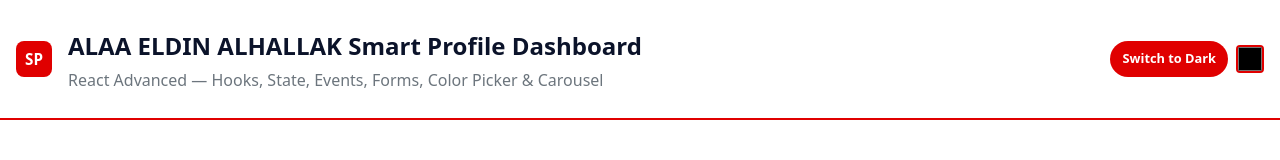
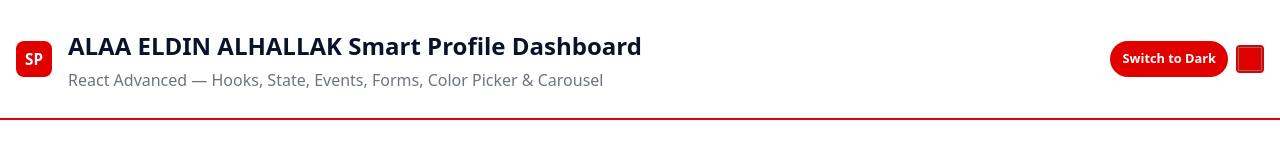
Before and after one commit to hashemabokasem2-creator/Image-Slider-Task, a React (Vite) app: page / in a window 1280 px wide. Shown: the top 160 px of the page. Built offline with nearby package versions, Linux system fonts and the light colour scheme.

Commit message:
I edited the navbar.

```diff
--- a/src/App.jsx
+++ b/src/App.jsx
@@ -3,6 +3,7 @@ import MyNavbar from "./Navbar.jsx";
 
 function App() {
   const [theme, setTheme] = useState("light");
+  const [accentColor, setAccentColor] = useState("#e00000");
 
   useEffect(() => {
     document.body.style.backgroundColor =
@@ -10,7 +11,12 @@ function App() {
   }, [theme]);
   return (
     <>
-      <MyNavbar theme={theme} setTheme={setTheme} />
+      <MyNavbar
+        theme={theme}
+        setTheme={setTheme}
+        accentColor={accentColor}
+        setAccentColor={setAccentColor}
+      />
     </>
   );
 }
--- a/src/Navbar.css
+++ b/src/Navbar.css
@@ -2,7 +2,6 @@
   height: 120px;
   backdrop-filter: blur(10px);
   -webkit-backdrop-filter: blur(10px);
-  border-bottom: 2px solid #e00000;
   z-index: 1030;
   display: flex;
   align-items: center;
@@ -11,7 +10,6 @@
 .avatar {
   width: 36px;
   height: 36px;
-  background-color: #e00000;
   color: #fff;
   font-weight: bold;
   border-radius: 8px;
@@ -41,7 +39,6 @@
 
 .switchBtn {
   border-radius: 20px;
-  background-color: #e00000;
   border: none;
   padding: 8px 12px;
   font-size: 0.8rem;
--- a/src/Navbar.jsx
+++ b/src/Navbar.jsx
@@ -2,7 +2,7 @@ import React from "react";
 import { Navbar, Container, Button } from "react-bootstrap";
 import "./Navbar.css";
 
-function MyNavbar({ theme, setTheme }) {
+function MyNavbar({ theme, setTheme, accentColor, setAccentColor }) {
   const toggleTheme = () => {
     setTheme((prevTheme) => (prevTheme === "light" ? "dark" : "light"));
   };
@@ -17,10 +17,13 @@ function MyNavbar({ theme, setTheme }) {
             theme === "light"
               ? "rgba(255, 255, 255, 0.4)"
               : "rgba(18, 18, 18, 0.4)",
+          borderBottom: `2px solid ${accentColor}`,
         }}
       >
         <Container fluid className="d-flex align-items-center p-0 h-100">
-          <div className="avatar">SP</div>
+          <div className="avatar" style={{ backgroundColor: accentColor }}>
+            SP
+          </div>
           <div className="flex-grow-1 d-none d-md-flex flex-column align-items-start ms-3">
             <h1
               className="title"
@@ -42,11 +45,17 @@ function MyNavbar({ theme, setTheme }) {
               variant="danger"
               className="switchBtn"
               onClick={toggleTheme}
+              style={{ backgroundColor: accentColor, borderColor: accentColor }}
             >
               {theme === "light" ? "Switch to Dark" : "Switch to Light"}
             </Button>
 
-            <input type="color" className="colorPicker" />
+            <input
+              type="color"
+              className="colorPicker"
+              value={accentColor}
+              onChange={(e) => setAccentColor(e.target.value)}
+            />
           </div>
         </Container>
       </Navbar>
```
